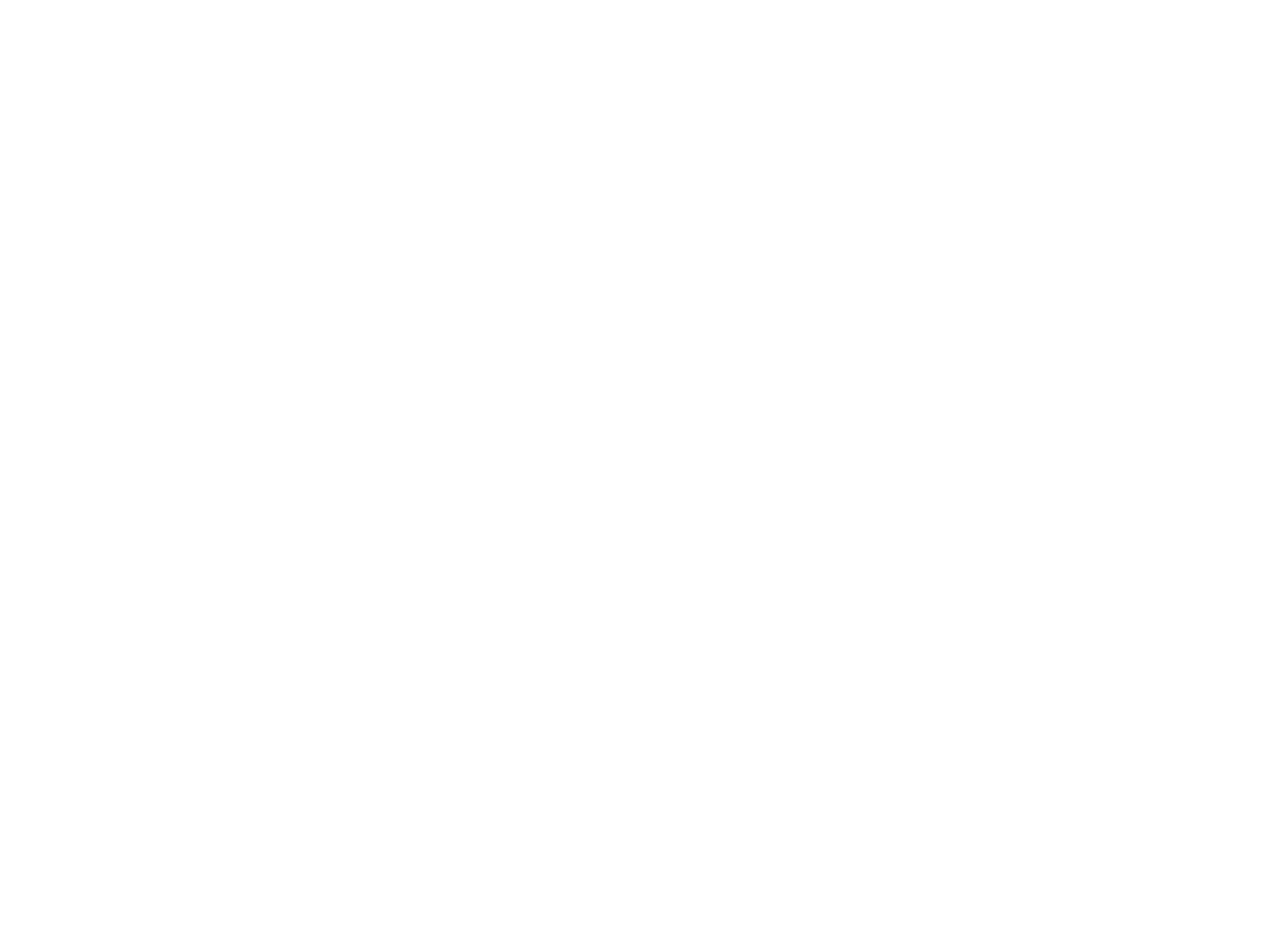
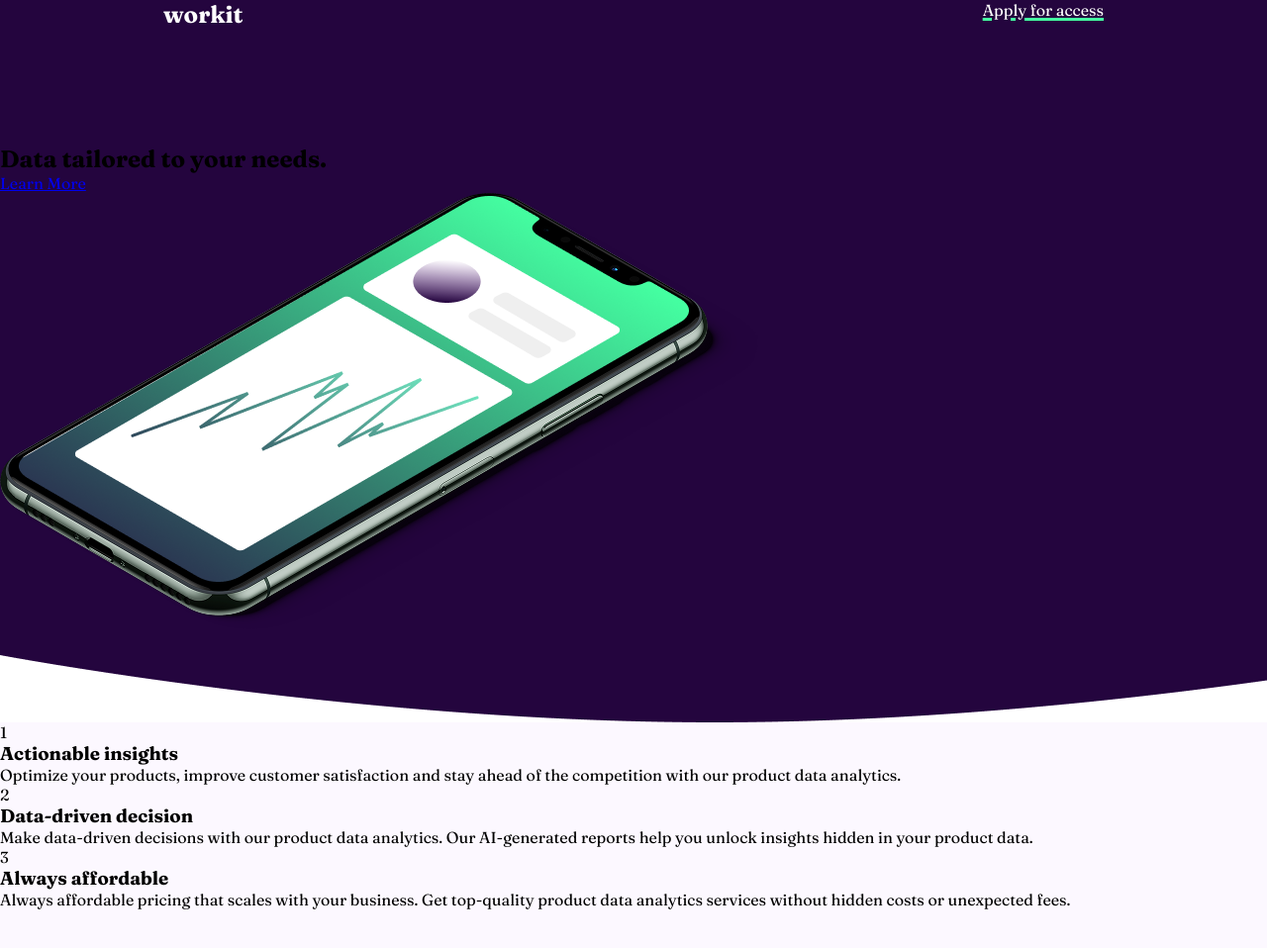
Before and after one commit to magdachikhr-hub/Working-landing-page, a plain HTML site: page index.html in a window 1280 px wide. Shown: the whole page at 99% size. Before the commit the page ends 800 px from the top, so only its background shows below. Drawn offline with Linux system fonts and the light colour scheme.

Commit message:
working on page

```diff
--- a/index.html
+++ b/index.html
@@ -3,8 +3,54 @@
   <head>
     <meta charset="UTF-8" />
     <meta name="viewport" content="width=device-width, initial-scale=1.0" />
+    <link rel="stylesheet" href="style.css" />
     <title>Document</title>
-    <link rel="stylesheet" href="./style.css" />
   </head>
-  <body></body>
+  <body>
+    <main>
+      <section class="first">
+        <div class="dark_purple">
+          <div class="heading">
+            <h1>work<span>it</span></h1>
+            <a href="#">Apply for access</a>
+          </div>
+          <div class="learn_more">
+            <h2>Data tailored to your needs.</h2>
+            <a href="#">Learn More</a>
+          </div>
+          <img src="./images/phone img.png" alt="" />
+        </div>
+        <div class="light_purple">
+          <div class="texts">
+            <div class="article">
+              <div class="circle">1</div>
+              <h3>Actionable insights</h3>
+              <p>
+                Optimize your products, improve customer satisfaction and stay
+                ahead of the competition with our product data analytics.
+              </p>
+            </div>
+            <div class="article">
+              <div class="circle">2</div>
+              <h3>Data-driven decision</h3>
+              <p>
+                Make data-driven decisions with our product data analytics. Our
+                AI-generated reports help you unlock insights hidden in your
+                product data.
+              </p>
+            </div>
+            <div class="article">
+              <div class="circle">3</div>
+              <h3>Always affordable</h3>
+              <p>
+                Always affordable pricing that scales with your business. Get
+                top-quality product data analytics services without hidden costs
+                or unexpected fees.
+              </p>
+            </div>
+          </div>
+        </div>
+      </section>
+    </main>
+  </body>
 </html>
--- a/style.css
+++ b/style.css
@@ -0,0 +1,34 @@
+@import url("./variables.css");
+
+* {
+  margin: 0;
+  padding: 0;
+  box-sizing: border-box;
+  font-family: var(--font);
+}
+
+main {
+  div.dark_purple {
+    background-image: url(./images/Rectangle.png);
+    height: 730px;
+
+    .heading {
+      display: flex;
+      justify-content: space-between;
+      padding: 0 165px;
+      height: 146px;
+      h1 {
+        color: var(--font-color);
+      }
+      a {
+        color: var(--font-color);
+        text-decoration: underline overline var(--green) 3px;
+      }
+    }
+  }
+
+  div.light_purple {
+    background-image: url(./images/Rectangle\ Copy.png);
+    height: 730px;
+  }
+}
--- /dev/null
+++ b/variables.css
@@ -0,0 +1,10 @@
+@import url("https://fonts.googleapis.com/css2?family=Fraunces:ital,opsz,wght@0,9..144,100..900;1,9..144,100..900&display=swap");
+
+:root {
+  --light_purple: #fcf8ff;
+  --green: #44ffa1;
+  --font-color: #fff;
+  --dark_purple: #24053e;
+  --grey: #584d62;
+  --font: "Fraunces", serif;
+}
```
Also changed, not shown: images/Rectangle Copy.png (added), images/Rectangle.png (added), images/phone img.png (added).
